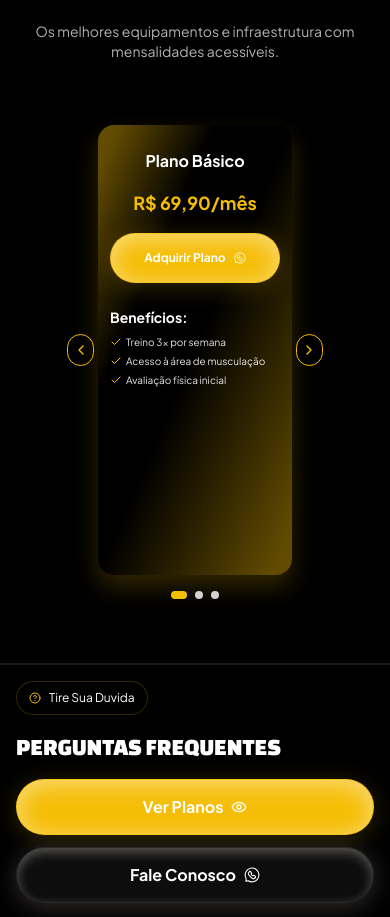
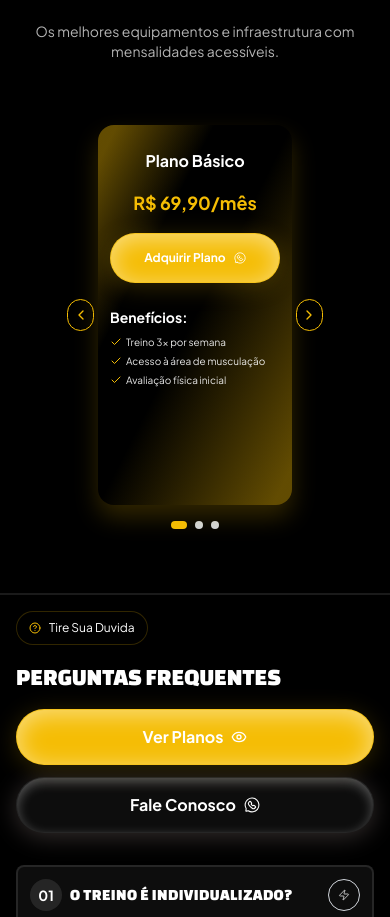
Before and after one commit to Gabriel-Vignoli/FitPlan-Landing-Page, a React (Vite) app: page / in a window 390 px wide. Shown: the part 3669-4586 px from the top of the page. Built offline with nearby package versions, Linux system fonts and the light colour scheme.

Commit message:
style: updating the width in mobile screens in PlanCardComponent

```diff
--- a/src/components/PlanCard.jsx
+++ b/src/components/PlanCard.jsx
@@ -14,7 +14,7 @@ const PlanCard = ({
     isSelected
       ? screenSize === "desktop"
         ? "z-10 h-[380px] w-full scale-100 lg:h-[420px] lg:w-[280px] xl:h-[500px] xl:w-[340px]"
-        : "z-10 h-[450px] w-full max-w-[600px] mx-auto scale-100 md:h-[540px]"
+        : "z-10 h-[380px] w-full max-w-[700px] mx-auto scale-100 md:h-[540px]"
       : screenSize === "desktop"
         ? "z-0 h-[330px] w-full scale-95 opacity-80 lg:h-[370px] lg:w-[230px] xl:h-[460px] xl:w-[290px]"
         : "z-0 h-[400px] w-full max-w-[600px] mx-auto scale-95 opacity-80 md:h-[550px]"
```
